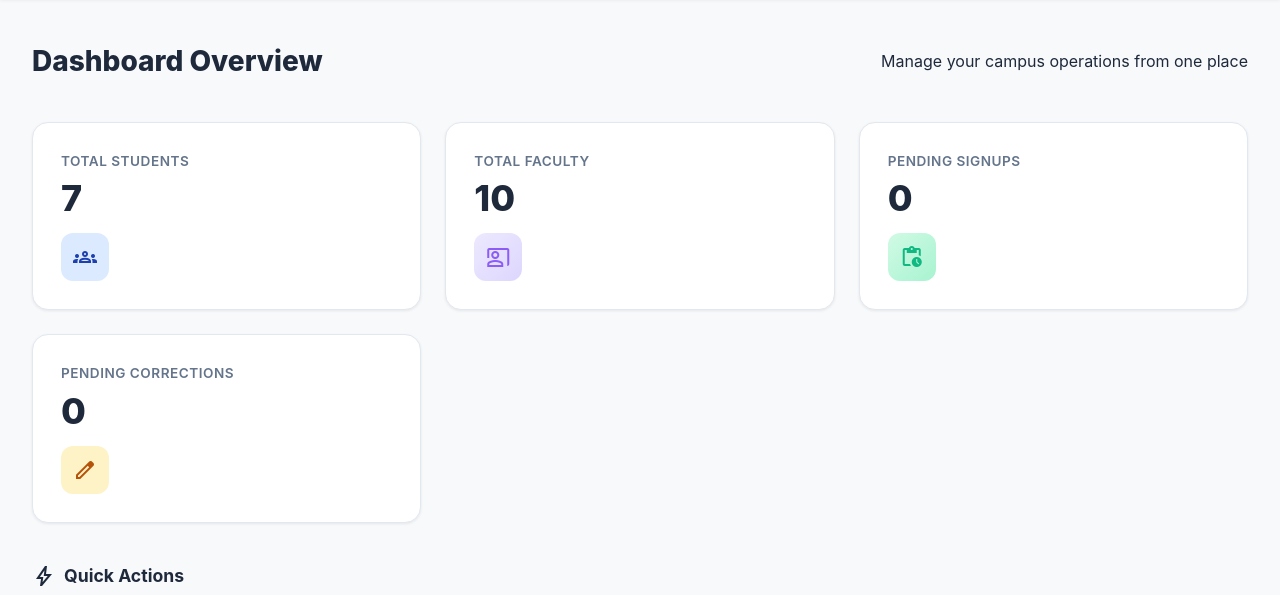
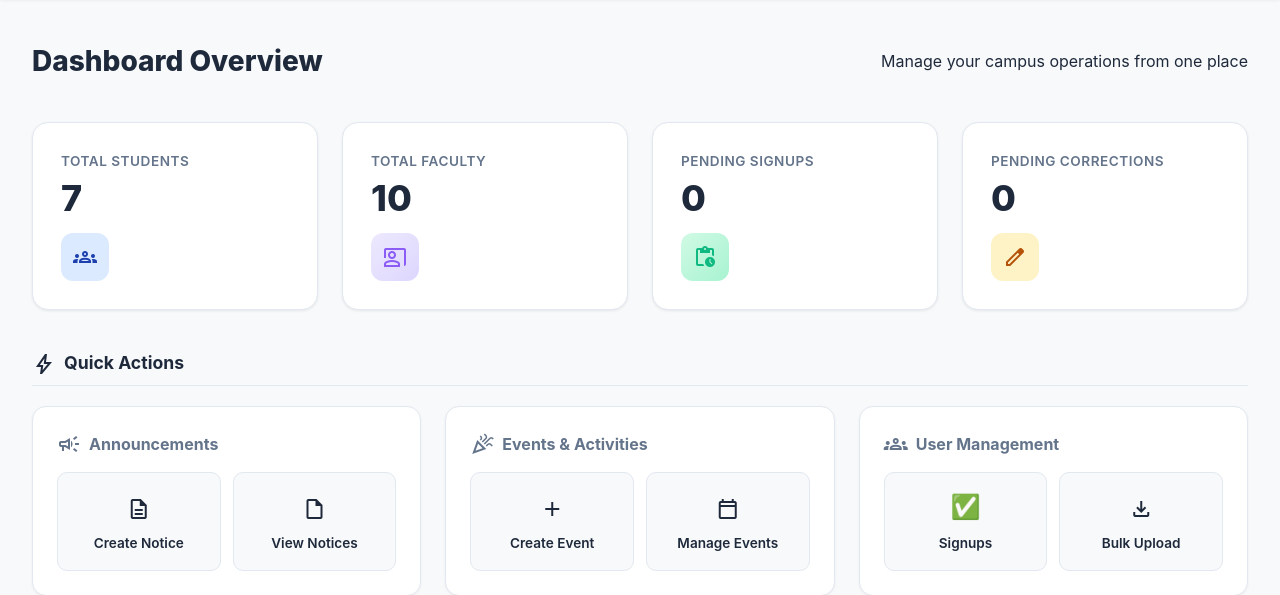
Before and after one commit to maizahshaikh1004/campusone-django, a Django app: page /admin/dashboard/ in a window 1280 px wide. Shown: the part 69-664 px from the top of the page. Run offline with Django 5.2, Linux system fonts and the light colour scheme; a user stored in the database is signed in; data comes from the database, SQL or seed files in the repository.

Commit message:
Changed grid for admin stats grid

```diff
--- a/templates/admin/admin_dashboard.html
+++ b/templates/admin/admin_dashboard.html
@@ -10,7 +10,7 @@
     </div>
 
     <!-- Statistics Cards -->
-    <div class="stats-grid">
+    <div class="stats-grid" style="grid-template-columns: repeat(4, minmax(280px, 1fr));">
         <div class="stat-card" onclick="location.href='{% url 'admin_students_list' %}'">
             <div>
                 <div class="stat-label">Total Students</div>
```
